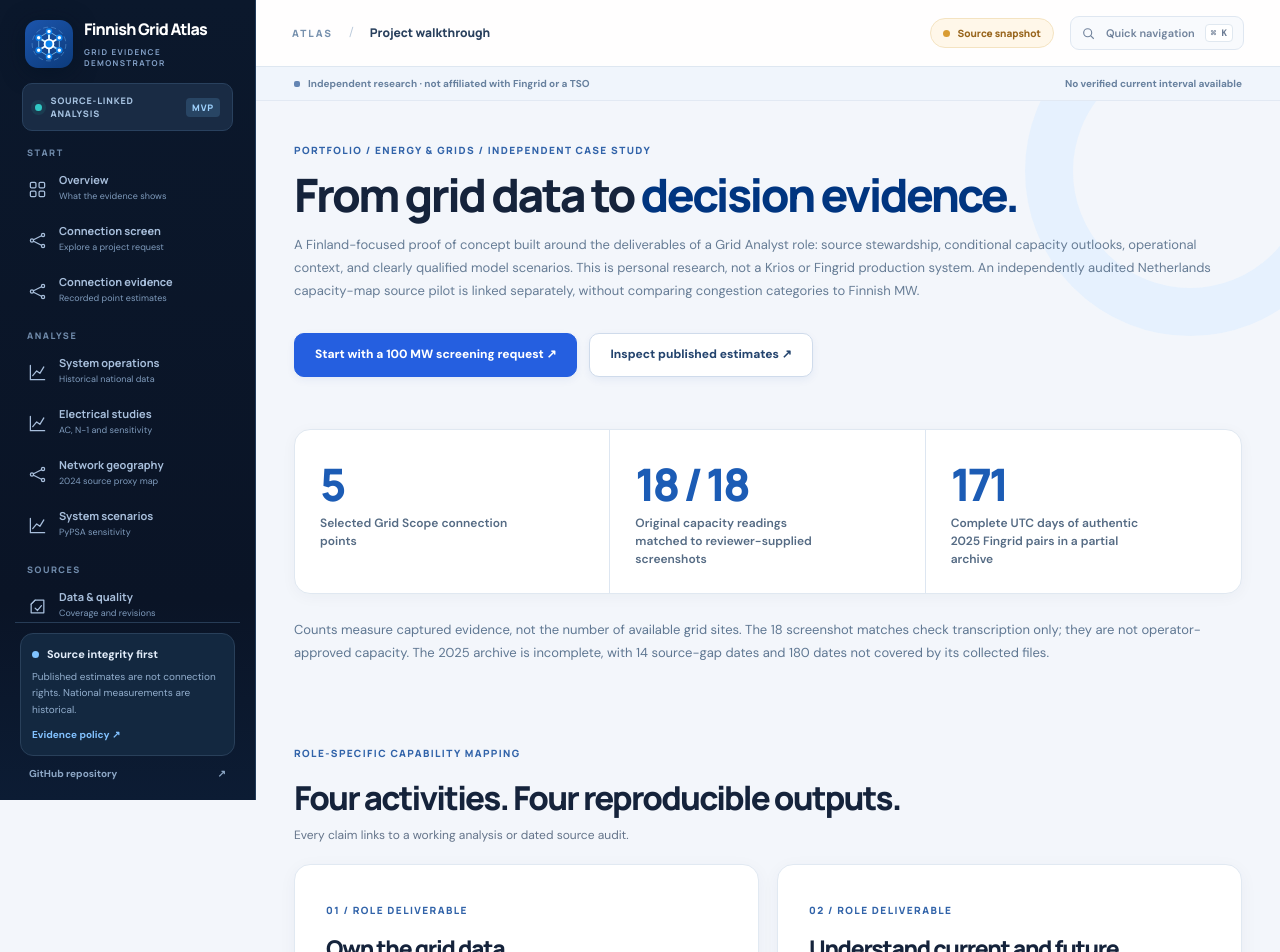
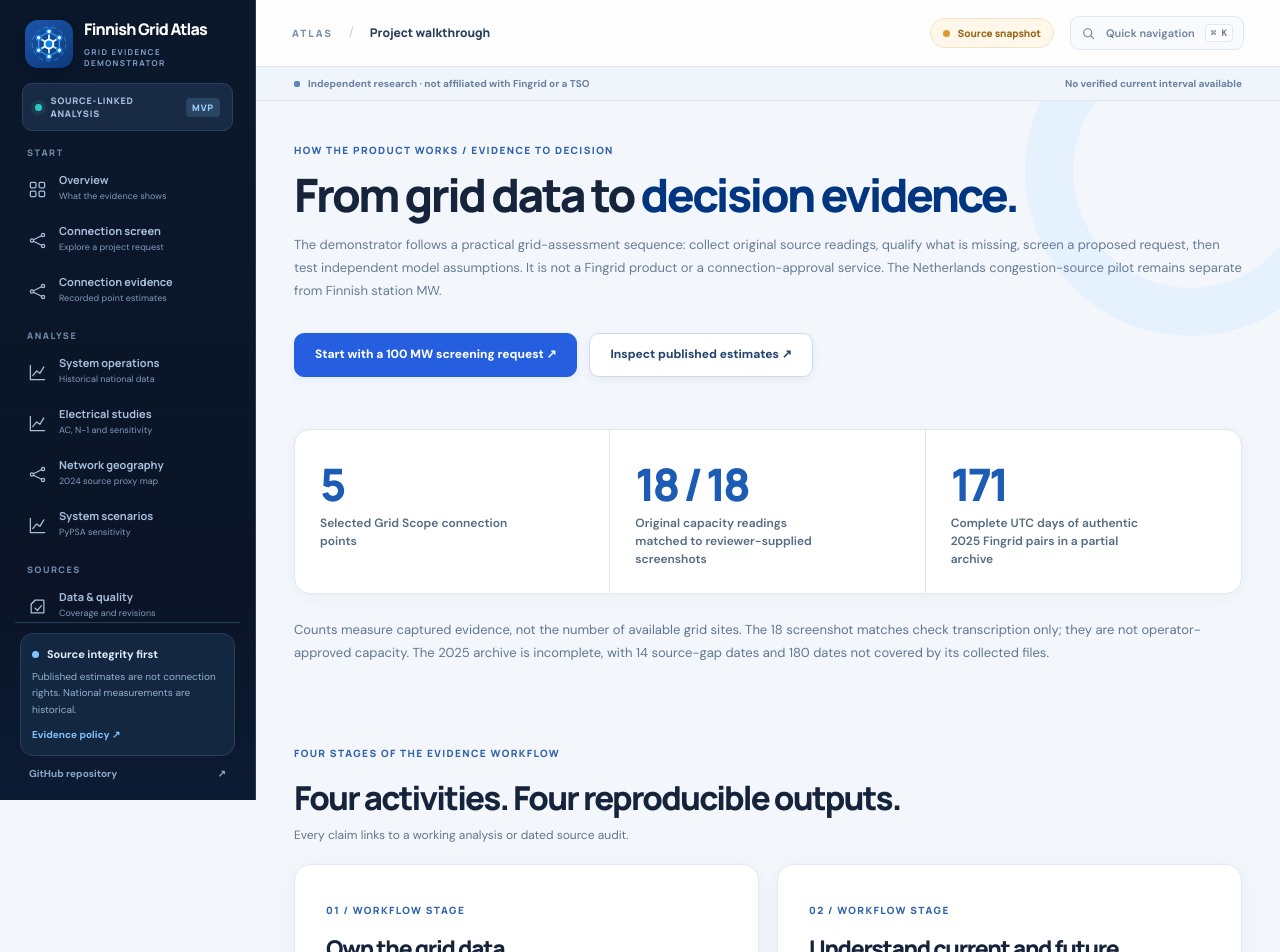
Before and after one commit to abhijith-sivaprasadan/finnish-grid-connection-evidence, a Next.js app in the folder website/: page /case-study in a window 1280 px wide. Shown: the top 952 px of the page. Built offline with nearby package versions, Linux system fonts and the light colour scheme.

Commit message:
Make workflow narrative independent of applicant or employer; preserve evidence and modelling boundaries

```diff
--- a/website/src/app/case-study/page.tsx
+++ b/website/src/app/case-study/page.tsx
@@ -5,23 +5,23 @@
 import model from "@/lib/pypsa-scenario-results.json";
 
 export const metadata:Metadata={
- title:"Grid analyst portfolio case study",
- description:"An independently developed Finnish grid-data and indicative power-availability screener: source-reviewed substations, operator national series, auditable data storage and explicitly hypothetical PyPSA sensitivity."
+ title:"Evidence workflow · Finnish Grid Atlas",
+ description:"How original grid source records become reproducible screening decisions, with separate national operations and independently solved benchmark engineering."
 };
 
 const evidence=[
  {n:"01",title:"Own the grid data",detail:"Authenticated Fingrid consumption/production (datasets 124/74) and ENTSO-E A65 load are ingested as dated national operational intervals, keeping source units, retrieval revisions and integrity checks.",href:"/operations",link:"Explore real time-series evidence"},
  {n:"02",title:"Understand current and future availability",detail:"Five selected Fingrid Grid Scope points and 18 reviewed indicative observations are recorded separately by direction and published effective year. Missing combinations are unknown, not zero.",href:"/connections",link:"Inspect point-year evidence"},
  {n:"03",title:"Screen candidate requests",detail:"A 100 MW / 2030 example classifies exact-year source thresholds, uncertain or absent records and unit mismatches. It does not approve or rank physically connectable sites.",href:"/screening?demand_mw=100&year=2030&direction=consumption&voltage=all",link:"Run the 100 MW evidence screen"},
- {n:"04",title:"Model and communicate uncertainty",detail:"Source-anchored PyPSA studies of national operating stress, two 27-day winters, and market-corridor assumptions are clearly separated from point capacity. No verified AC/N-1 or site headroom model is implied.",href:"/analysis",link:"Inspect sensitivity and provenance"}
+ {n:"04",title:"Model and communicate uncertainty",detail:"Source-anchored PyPSA studies of national operating stress, two 27-day winters, and market-corridor assumptions are clearly separated from point capacity. No operator-calibrated Finnish AC/N−1 or site headroom model is implied.",href:"/analysis",link:"Inspect sensitivity and provenance"}
 ];
 
 export default function CaseStudy(){
  return <>
   <section className="page-hero"><div className="wrap">
-   <p className="eyebrow">Portfolio / energy & grids / independent case study</p>
+   <p className="eyebrow">HOW THE PRODUCT WORKS / EVIDENCE TO DECISION</p>
    <h1>From grid data to <em>decision evidence.</em></h1>
-   <p className="lede">A Finland-focused proof of concept built around the deliverables of a Grid Analyst role: source stewardship, conditional capacity outlooks, operational context, and clearly qualified model scenarios. This is personal research, not a Krios or Fingrid production system. An independently audited Netherlands capacity-map source pilot is linked separately, without comparing congestion categories to Finnish MW.</p>
+   <p className="lede">The demonstrator follows a practical grid-assessment sequence: collect original source readings, qualify what is missing, screen a proposed request, then test independent model assumptions. It is not a Fingrid product or a connection-approval service. The Netherlands congestion-source pilot remains separate from Finnish station MW.</p>
    <div className="action-row"><Link className="button" href="/screening?demand_mw=100&year=2030&direction=consumption&voltage=all">Start with a 100 MW screening request ↗</Link><Link className="button secondary" href="/connections">Inspect published estimates ↗</Link></div>
   </div></section>
   <section className="section compact"><div className="wrap">
@@ -33,9 +33,9 @@
    <p className="footnote">Counts measure captured evidence, not the number of available grid sites. The 18 screenshot matches check transcription only; they are not operator-approved capacity. The 2025 archive is incomplete, with {archive.known_missing_source_days} source-gap dates and {archive.not_covered_by_archives_days} dates not covered by its collected files.</p>
   </div></section>
   <section className="section"><div className="wrap">
-   <div className="section-intro"><p className="eyebrow">Role-specific capability mapping</p><h2>Four activities. Four reproducible outputs.</h2><p>Every claim links to a working analysis or dated source audit.</p></div>
+   <div className="section-intro"><p className="eyebrow">Four stages of the evidence workflow</p><h2>Four activities. Four reproducible outputs.</h2><p>Every claim links to a working analysis or dated source audit.</p></div>
    <div className="grid-2">{evidence.map(e=><article className="research-card" key={e.n}>
-     <span className="kicker">{e.n} / role deliverable</span><h3>{e.title}</h3><p>{e.detail}</p><Link href={e.href}>{e.link} ↗</Link>
+     <span className="kicker">{e.n} / workflow stage</span><h3>{e.title}</h3><p>{e.detail}</p><Link href={e.href}>{e.link} ↗</Link>
    </article>)}</div>
   </div></section>
   <section className="section compact"><div className="wrap">
@@ -64,7 +64,7 @@
     <Link href="/network-map">Interactive 2024 OSM proxy geography <span>104 high-voltage AC source nodes; not the five named Grid Scope points →</span></Link>
     <Link href="/netherlands">Netherlands official congestion-data pilot <span>Source-verified 896 records, metadata only →</span></Link>
     <a href="https://github.com/abhijith-sivaprasadan/finnish-grid-connection-evidence" target="_blank" rel="noreferrer">Source repository <span>Python / Next.js / SQLite / Neon / tests ↗</span></a>
-    <a href="https://github.com/abhijith-sivaprasadan/finnish-grid-connection-evidence/blob/main/docs/KRIOS_DEMO.md" target="_blank" rel="noreferrer">Short interview demonstration <span>Source observations, screening and models ↗</span></a>
+    <a href="https://github.com/abhijith-sivaprasadan/finnish-grid-connection-evidence/blob/main/docs/KRIOS_DEMO.md" target="_blank" rel="noreferrer">Technical walkthrough <span>Source observations, screening and models ↗</span></a>
     <a href="https://github.com/abhijith-sivaprasadan/finnish-grid-connection-evidence/blob/main/docs/STATUS.md" target="_blank" rel="noreferrer">Dated release status <span>What works, what is not independently verified ↗</span></a>
     <a href="https://www.fingrid.fi/en/grid/grid-connection-agreement-phases/grid-scope/" target="_blank" rel="noreferrer">Original Fingrid Grid Scope <span>Indicative operator viewer and disclaimers ↗</span></a>
    </div>
```
